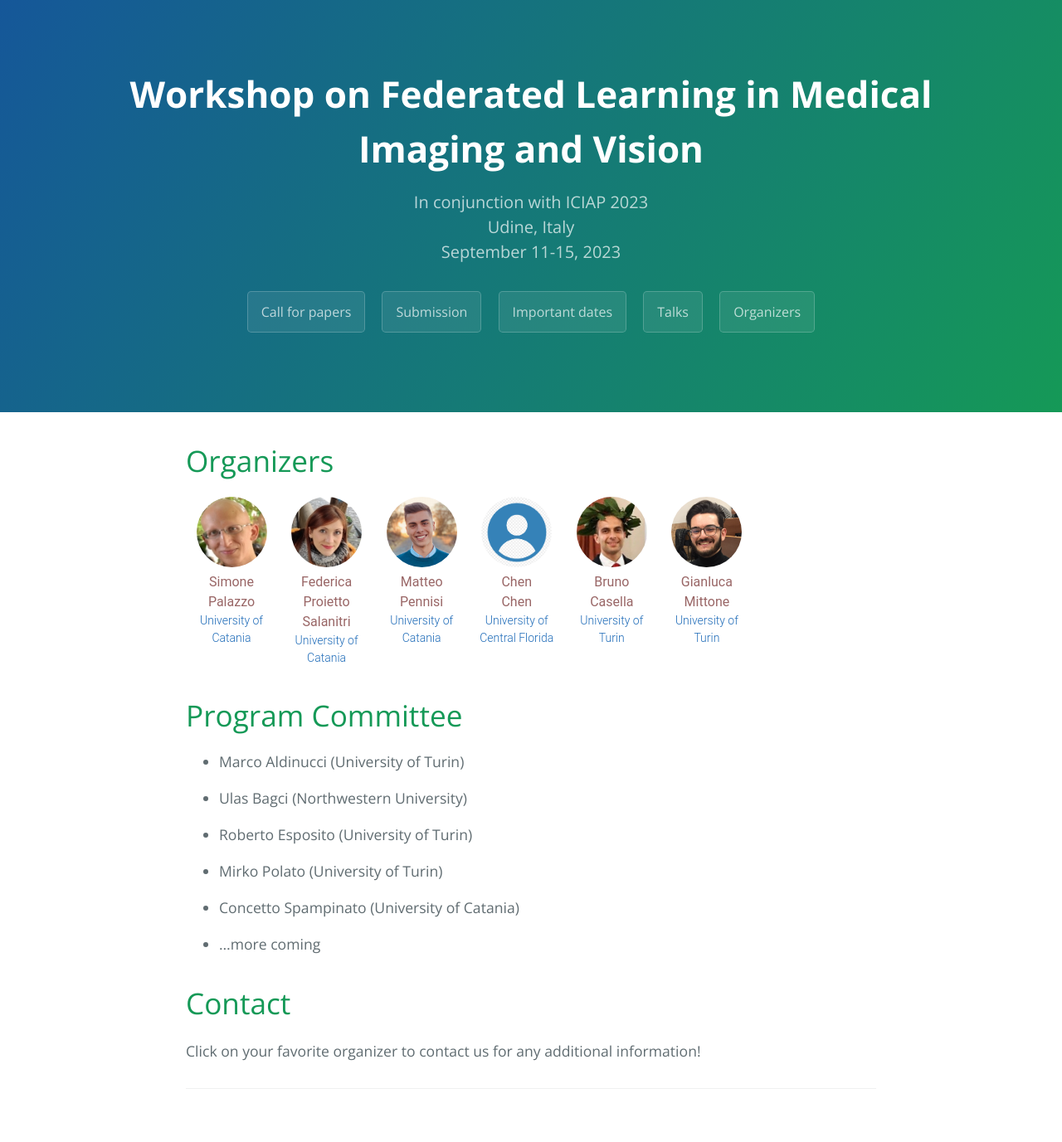
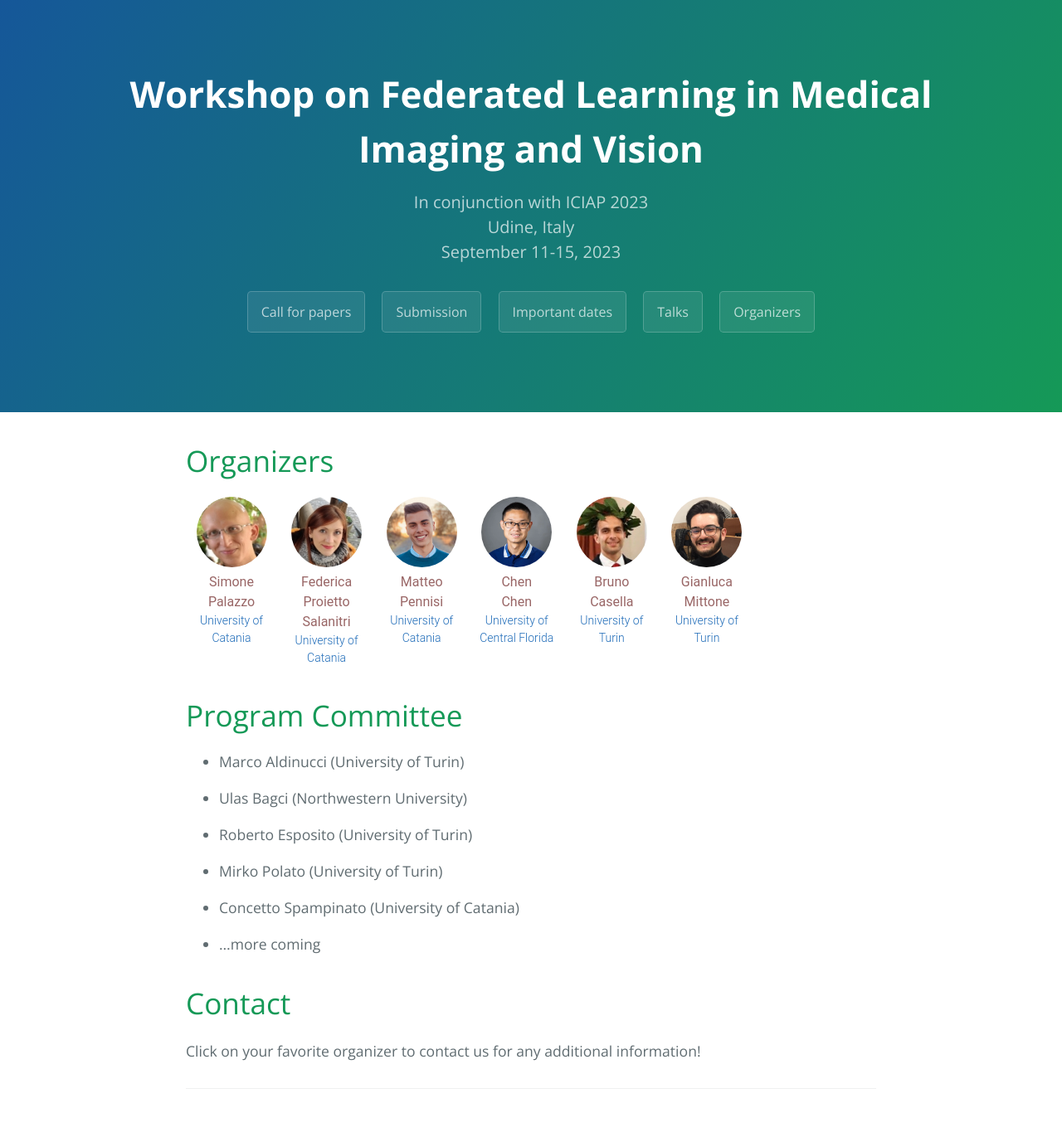
Before and after one commit to fedmedw/fedmedw.github.io, a Jekyll site: the page built from organizers.md, in a window 1280 px wide. Shown: the whole page at 83% size. Built offline with Jekyll 4.4.1, drawn with Linux system fonts in a browser that asks for light colours; our own code applies the rules of GitHub Pages for plain Markdown files.

Commit message:
Added Chen's pic

```diff
--- a/_config.yml
+++ b/_config.yml
@@ -33,7 +33,7 @@ workshop:
       surname: Chen
       affiliation: University of Central Florida
       email: chen.chen@crcv.ucf.edu
-      pic: img/pic.jpg
+      pic: img/chen.jpg
     - name: Bruno
       surname: Casella
       affiliation: University of Turin
```
Also changed, not shown: img/chen.jpg (added).
